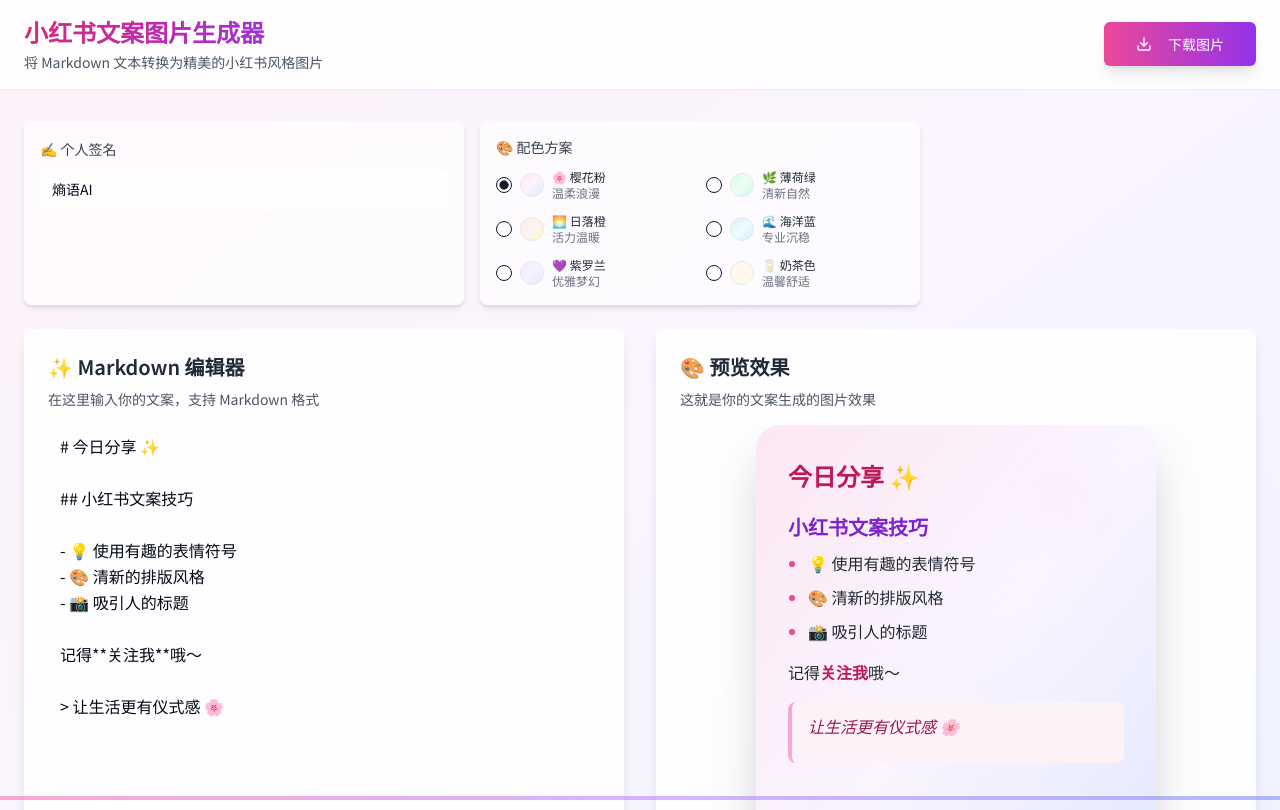
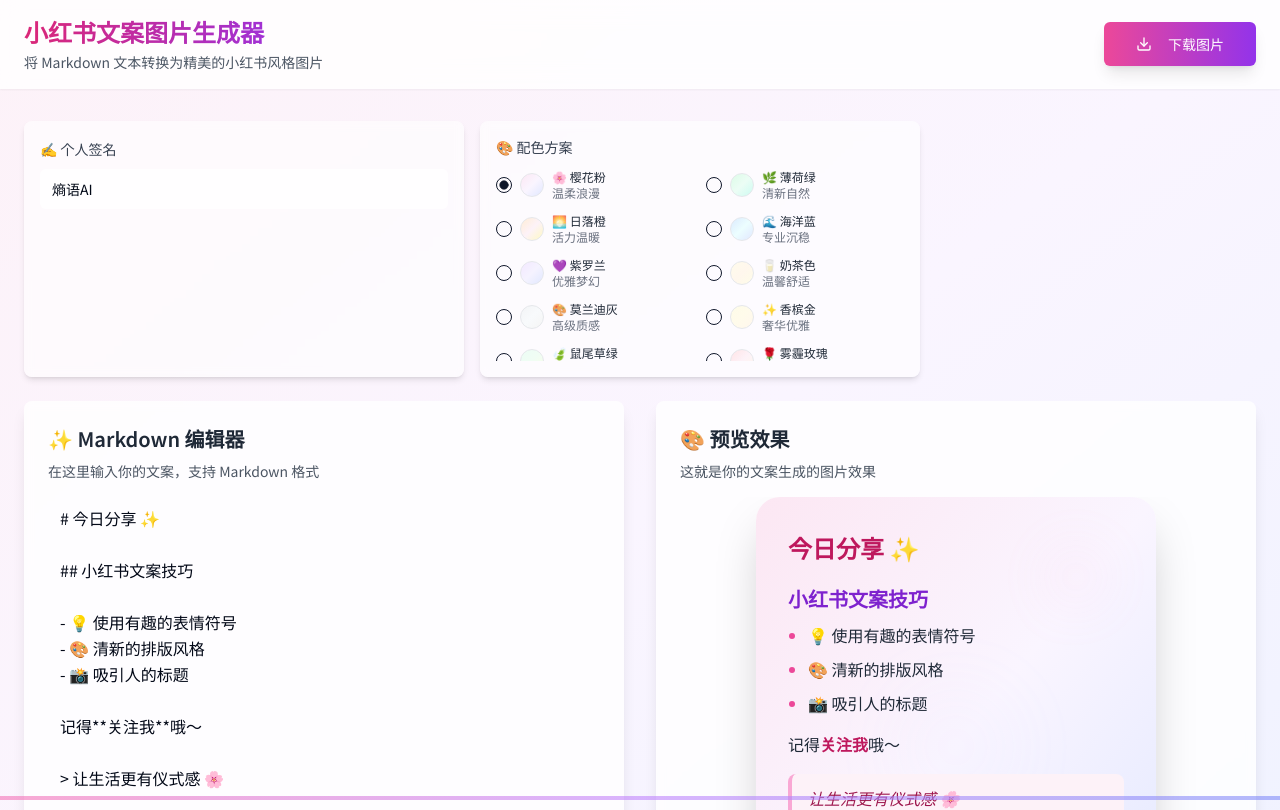
Before and after one commit to heavendai/xhs-markdown-canvas, a React (Vite) app: page / in a window 1280 px wide. Shown: the top 810 px of the page. Built offline with nearby package versions, Linux system fonts and the light colour scheme.

Commit message:
Add more color schemes
Added six new color schemes to the application.

```diff
--- a/src/components/ColorSchemeSelector.tsx
+++ b/src/components/ColorSchemeSelector.tsx
@@ -45,6 +45,42 @@ const colorSchemes = [
     name: '🥛 奶茶色',
     description: '温馨舒适',
     gradient: 'from-amber-50 via-orange-50 to-yellow-50'
+  },
+  {
+    id: 'morandi-gray',
+    name: '🎨 莫兰迪灰',
+    description: '高级质感',
+    gradient: 'from-gray-100 via-slate-50 to-stone-100'
+  },
+  {
+    id: 'champagne-gold',
+    name: '✨ 香槟金',
+    description: '奢华优雅',
+    gradient: 'from-yellow-50 via-amber-50 to-orange-50'
+  },
+  {
+    id: 'sage-green',
+    name: '🍃 鼠尾草绿',
+    description: '自然禅意',
+    gradient: 'from-emerald-50 via-green-50 to-lime-50'
+  },
+  {
+    id: 'dusty-rose',
+    name: '🌹 雾霾玫瑰',
+    description: '复古温柔',
+    gradient: 'from-rose-100 via-pink-50 to-orange-50'
+  },
+  {
+    id: 'midnight-blue',
+    name: '🌙 午夜蓝',
+    description: '深邃神秘',
+    gradient: 'from-slate-100 via-blue-50 to-indigo-100'
+  },
+  {
+    id: 'lavender-mist',
+    name: '💨 薰衣草雾',
+    description: '梦幻轻盈',
+    gradient: 'from-purple-50 via-violet-50 to-pink-50'
   }
 ];
 
@@ -54,7 +90,7 @@ export const ColorSchemeSelector: React.FC<ColorSchemeSelectorProps> = ({ value,
       <Label className="font-noto text-sm font-medium text-gray-700 mb-3 block">
         🎨 配色方案
       </Label>
-      <RadioGroup value={value} onValueChange={onChange} className="grid grid-cols-2 gap-3">
+      <RadioGroup value={value} onValueChange={onChange} className="grid grid-cols-2 gap-3 max-h-48 overflow-y-auto">
         {colorSchemes.map((scheme) => (
           <div key={scheme.id} className="flex items-center space-x-2">
             <RadioGroupItem value={scheme.id} id={scheme.id} />
--- a/src/components/ImagePreview.tsx
+++ b/src/components/ImagePreview.tsx
@@ -1,3 +1,4 @@
+
 import React, { useEffect, useRef } from 'react';
 import { marked } from 'marked';
 import DOMPurify from 'dompurify';
@@ -43,6 +44,18 @@ export const ImagePreview: React.FC<ImagePreviewProps> = ({
         return 'bg-gradient-to-br from-purple-100 via-violet-50 to-indigo-100';
       case 'milk-tea':
         return 'bg-gradient-to-br from-amber-50 via-orange-50 to-yellow-50';
+      case 'morandi-gray':
+        return 'bg-gradient-to-br from-gray-100 via-slate-50 to-stone-100';
+      case 'champagne-gold':
+        return 'bg-gradient-to-br from-yellow-50 via-amber-50 to-orange-50';
+      case 'sage-green':
+        return 'bg-gradient-to-br from-emerald-50 via-green-50 to-lime-50';
+      case 'dusty-rose':
+        return 'bg-gradient-to-br from-rose-100 via-pink-50 to-orange-50';
+      case 'midnight-blue':
+        return 'bg-gradient-to-br from-slate-100 via-blue-50 to-indigo-100';
+      case 'lavender-mist':
+        return 'bg-gradient-to-br from-purple-50 via-violet-50 to-pink-50';
       default: // cherry-blossom
         return 'bg-gradient-to-br from-pink-100 via-purple-50 to-indigo-100';
     }
@@ -79,6 +92,42 @@ export const ImagePreview: React.FC<ImagePreviewProps> = ({
           color1: 'bg-amber-300',
           color2: 'bg-orange-300',
           color3: 'bg-yellow-200'
+        };
+      case 'morandi-gray':
+        return {
+          color1: 'bg-gray-300',
+          color2: 'bg-slate-300',
+          color3: 'bg-stone-200'
+        };
+      case 'champagne-gold':
+        return {
+          color1: 'bg-yellow-300',
+          color2: 'bg-amber-300',
+          color3: 'bg-orange-200'
+        };
+      case 'sage-green':
+        return {
+          color1: 'bg-emerald-300',
+          color2: 'bg-green-300',
+          color3: 'bg-lime-200'
+        };
+      case 'dusty-rose':
+        return {
+          color1: 'bg-rose-300',
+          color2: 'bg-pink-300',
+          color3: 'bg-orange-200'
+        };
+      case 'midnight-blue':
+        return {
+          color1: 'bg-slate-300',
+          color2: 'bg-blue-300',
+          color3: 'bg-indigo-200'
+        };
+      case 'lavender-mist':
+        return {
+          color1: 'bg-purple-300',
+          color2: 'bg-violet-300',
+          color3: 'bg-pink-200'
         };
       default: // cherry-blossom
         return {
```
